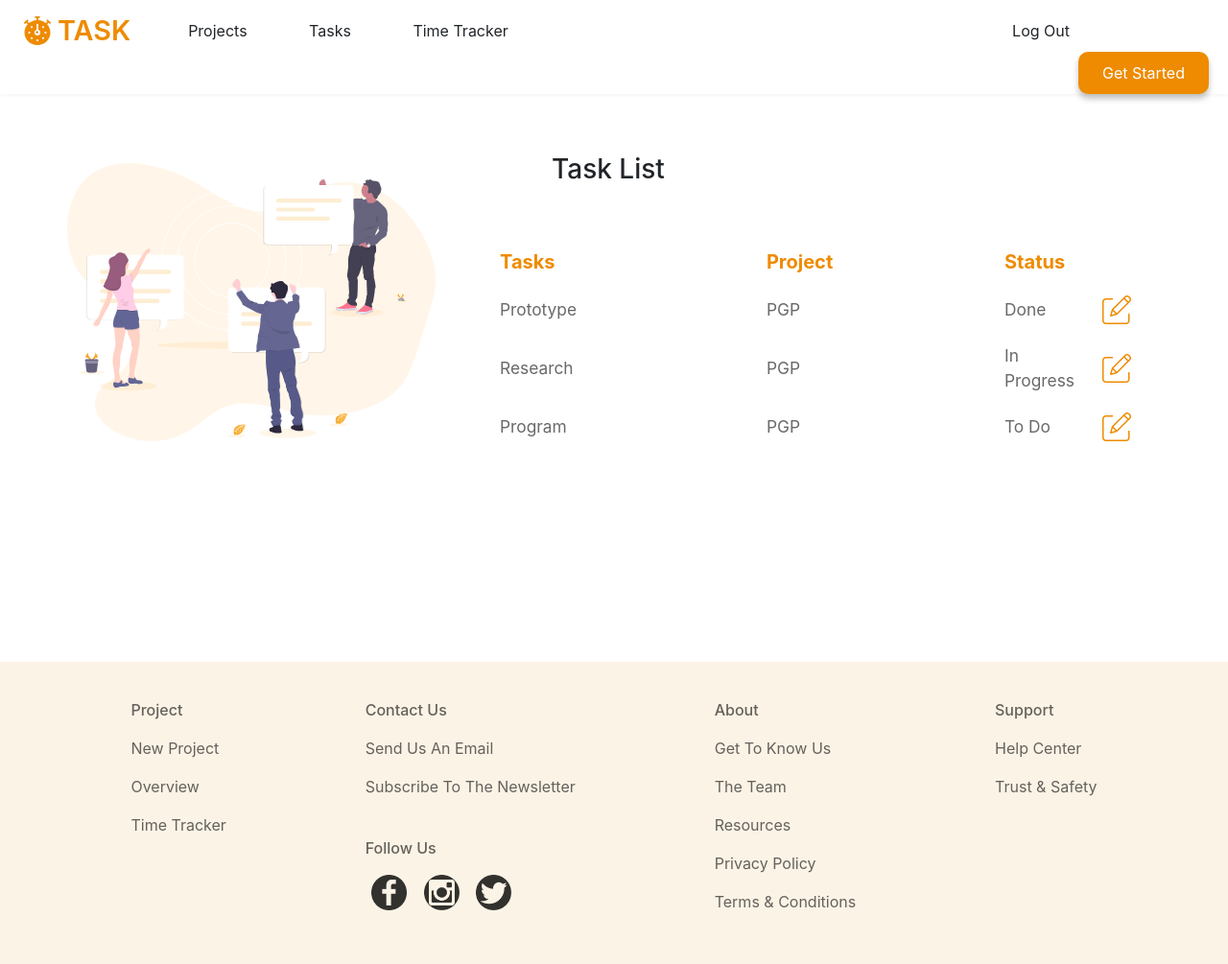
After one commit to digimoan/taskmeup, a Django app: page /task_page/ in a window 1280 px wide. The commit adds this page. Shown: the top 1005 px of the page at 96% size. Run offline with Django 3.2, Linux system fonts and the light colour scheme; some libraries are stand-ins or nearby versions.

Commit message:
Task page; update do urls e views para a task page; css da task page no main.css

```diff
--- a/project/urls.py
+++ b/project/urls.py
@@ -16,7 +16,7 @@ Including another URLconf
 from django.contrib import admin
 from django.urls import path
 
-from task.views import home_view, tracker_view, createPage_view, projectPage_view
+from task.views import home_view, tracker_view, createPage_view, projectPage_view, taskPage_view
 
 urlpatterns = [
     path('admin/', admin.site.urls),
@@ -25,5 +25,5 @@ urlpatterns = [
     path('timetracker/', tracker_view.as_view(), name='tracker'),
     path('create_page/', createPage_view.as_view(), name='createPage'),
     path('project_page/', projectPage_view.as_view(), name='projectPage'),
-
+    path('task_page/', taskPage_view.as_view(), name='projectPage'),
 ]
--- a/static/css/main.css
+++ b/static/css/main.css
@@ -465,4 +465,62 @@ footer {
   margin-bottom: 0px;
 }
 
+/* --------------------- TASK PAGE HTML --------------- */
+
+#h3task {
+    margin-left: 5vw;
+}
+table th {
+  color: #EE8B00;
+  font-size: 15pt;
+  padding-top: 7vh;
+}
+
+table {
+  width: 53vw;
+  color: dimgrey;
+}
+
+th, td {
+  font-size: 13pt;
+  padding: 10px;
+}
+
+table td:nth-child(3) {
+  width: 8vw;
+}
+
+table td:last-child {
+  width: 2vw;
+}
+
+#edit {
+  width: 30px;
+}
+
+#type option:nth-child(even){background-color: #f2f2f2;}
+#type option {
+  font-size: 10pt;
+  font-weight: bold;
+  padding: 10px;
+}
+#type {
+  margin-top: 5vh;
+}
+select {
+  padding: 10px;
+  width: 250px;
+  color: grey;
+  border-radius: 10px;
+  outline: none;
+}
+
+#taskChangeModal .modal-dialog .modal-content{
+  height: 50vh;
+  border-radius: 10px;
+}
+
+#okTask {
+  margin-top: 3vh;
+}
 /*# sourceMappingURL=main.css.map */
--- a/task/views.py
+++ b/task/views.py
@@ -10,11 +10,13 @@ class home_view(View):
     def get(self, request):
         return render(request, self.template)
 
+
 class tracker_view(View):
     template = 'time_tracker.html'
 
     def get(self, request):
         return render(request, self.template)
+
 
 class createPage_view(View):
     template = 'create_page.html'
@@ -28,3 +30,10 @@ class projectPage_view(View):
 
     def get(self, request):
         return render(request, self.template)
+
+
+class taskPage_view(View):
+    template = 'task_page.html'
+
+    def get(self, request):
+        return render(request, self.template)
--- /dev/null
+++ b/templates/task_page.html
@@ -0,0 +1,69 @@
+{% extends "base-loggedin.html" %}
+
+{% load static %}
+
+{% block content %}
+
+<div class="main">
+    <div class="landing">
+
+        <img src="{% static "imgs/first.svg"%}" class="imgs">
+        <div class="content">
+                <h3 id="h3task">Task List</h3>
+                <table>
+                    <tr>
+                        <th>Tasks</th>
+                        <th>Project</th>
+                        <th>Status</th>
+                        <th></th>
+                    </tr>
+                    <tr>
+                      <td>Prototype</td>
+                      <td>PGP</td>
+                      <td>Done</td>
+                        <td><img alt="edit" src="{% static "img/icon/edit.png"%}" id="edit" data-toggle="modal" data-target="#taskChangeModal"></td>
+                    </tr>
+                    <tr>
+                      <td>Research</td>
+                      <td>PGP</td>
+                      <td>In Progress </td>
+                        <td><img alt="edit" src="{% static "img/icon/edit.png"%}" id="edit" data-toggle="modal" data-target="#taskChangeModal"></td>
+
+                    </tr>
+                    <tr>
+                      <td>Program </td>
+                      <td>PGP </td>
+                      <td>To Do </td>
+                        <td><img alt="edit" src="{% static "img/icon/edit.png"%}" id="edit" data-toggle="modal" data-target="#taskChangeModal"></td>
+
+                    </tr>
+                </table>
+            </div>
+
+        <!-- createProject modal -->
+    <div class="modal fade" id="taskChangeModal" tabindex="-1" role="dialog"
+         aria-labelledby="taskChangeModalLabel" aria-hidden="false">
+        <div class="modal-dialog" role="document">
+            <div class="modal-content">
+                <div class="modal-body">
+                    <form method="POST">
+                        {% csrf_token %}
+                        <h5>Task: #</h5>
+                          <select name="type" id="type">
+                            <option value="inProgress">In Progress</option>
+                            <option value="toDo">To Do</option>
+                            <option value="Done">Done</option>
+                            <option value="needHelp">Need Help</option>
+                          </select>
+                          <br><br>
+                          <input type="submit" id="okTask" value="Ok" >
+                    </form>
+                </div>
+            </div>
+        </div>
+    </div>
+    </div>
+</div>
+</div>
+
+{% endblock %}
```
